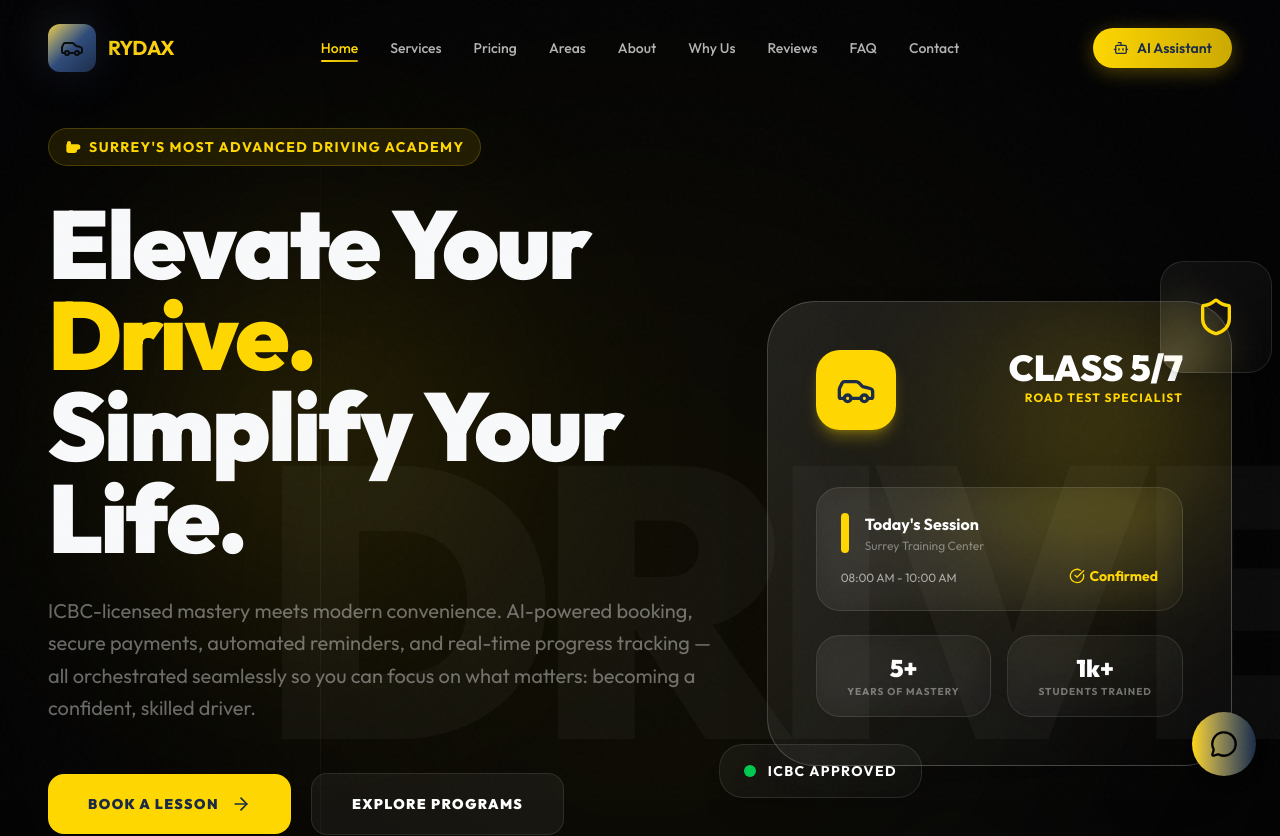
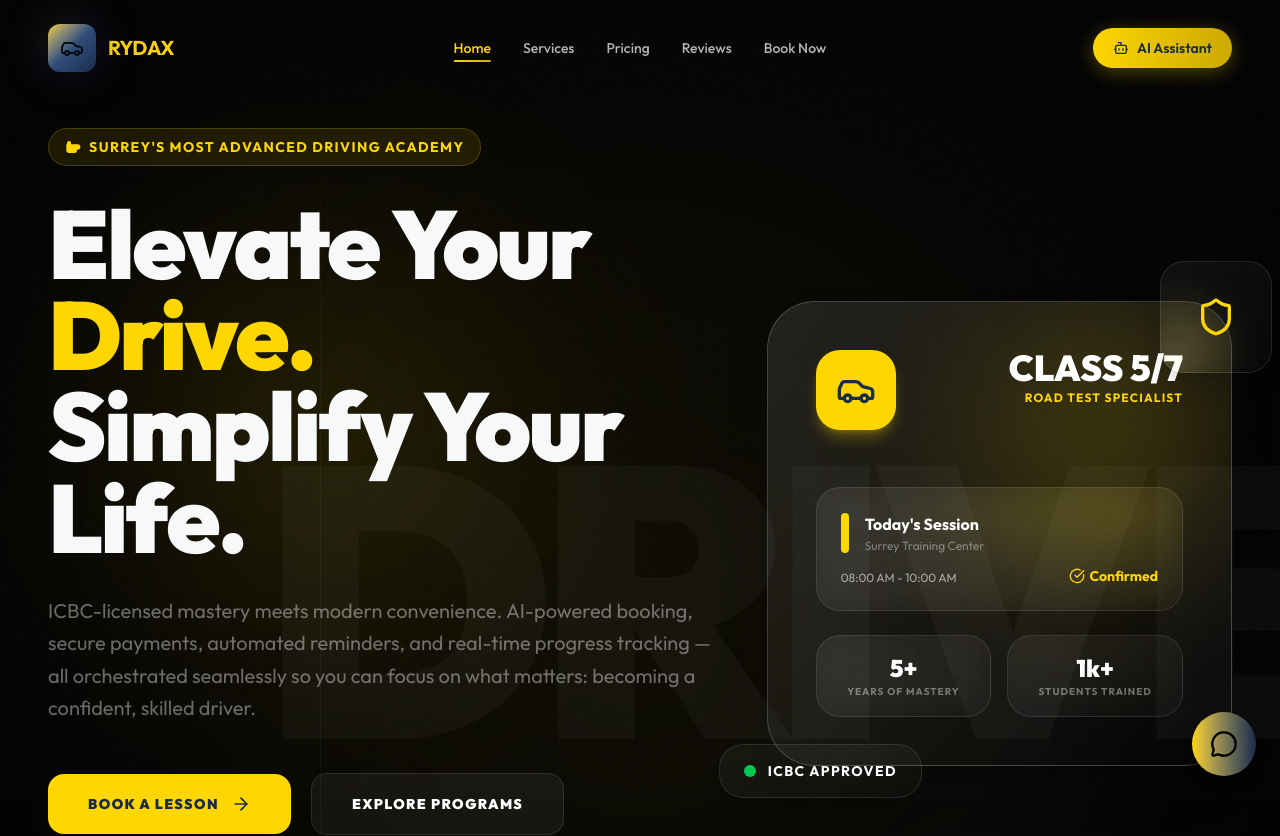
Before and after one commit to SLIIQQUE/driiv, a Next.js app: page / in a window 1280 px wide. Shown: the top 836 px of the page. Built offline with nearby package versions, Linux system fonts and the light colour scheme.

Commit message:
refactor(nav): reduce to 5 essential items
Trimmed nav to: Home, Services, Pricing, Reviews, Book Now.
Removed Areas, About, Contact — all still accessible via footer.
Keeps the bar focused on the conversion path.

```diff
--- a/src/components/MobileMenu.tsx
+++ b/src/components/MobileMenu.tsx
@@ -9,11 +9,8 @@
   { name: "Home", href: "/" },
   { name: "Services", href: "/services" },
   { name: "Pricing", href: "/pricing" },
-  { name: "Areas", href: "/areas" },
-  { name: "About", href: "/about" },
   { name: "Reviews", href: "/testimonials" },
   { name: "Book Now", href: "/booking" },
-  { name: "Contact", href: "/contact" },
 ];
 
 interface MobileMenuProps {
--- a/src/components/Navigation.tsx
+++ b/src/components/Navigation.tsx
@@ -11,12 +11,8 @@
   { name: "Home", href: "/" },
   { name: "Services", href: "/services" },
   { name: "Pricing", href: "/pricing" },
-  { name: "Areas", href: "/areas" },
-  { name: "About", href: "/about" },
-  { name: "Why Us", href: "/features" },
   { name: "Reviews", href: "/testimonials" },
-  { name: "FAQ", href: "/faq" },
-  { name: "Contact", href: "/contact" },
+  { name: "Book Now", href: "/booking" },
 ];
 
 export default function Navigation() {
```
